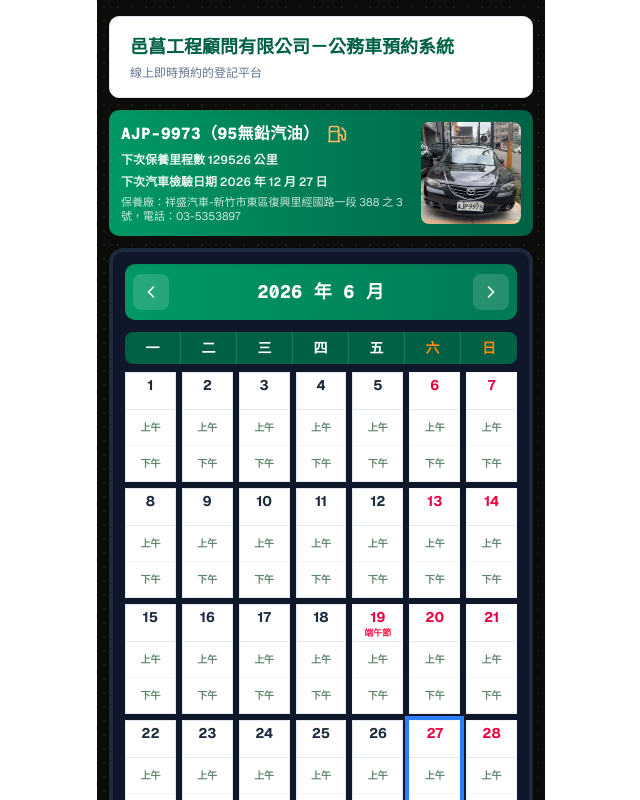
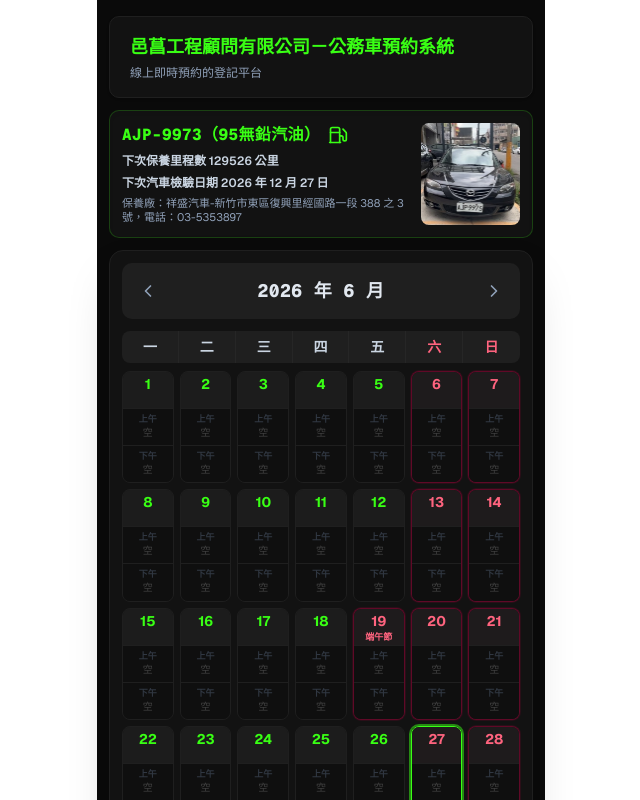
Before and after one commit to nash1399-rgb/AJP-9973-MAZDA, a Next.js app: page / in a window 1280 px wide. Shown: the top 800 px of the page, without its empty margins (319-959 px from the left). Built offline with nearby package versions, Linux system fonts and the light colour scheme; no server answers; the database is empty.

Commit message:
style: 修正六日格子與全面對齊純黑萊姆綠風格

```diff
--- a/components/vehicle-booking.tsx
+++ b/components/vehicle-booking.tsx
@@ -14,7 +14,7 @@ import {
   orderBy,
 } from "firebase/firestore"
 
-const WEEKDAYS = [ "一", "二", "三", "四", "五", "六","日"]
+const WEEKDAYS = ["一", "二", "三", "四", "五", "六", "日"]
 const PASSCODE = "1234"
 
 type Slot = "am" | "pm"
@@ -178,70 +178,68 @@ export function VehicleBooking() {
   const monthBookerName = pending?.kind === "cancel" ? pending.name : ""
 
   return (
-    // 這裡強制加上 bg-slate-50，避免外部環境（如深色模式切換）導致全黑
-    <div className="mx-auto flex w-full max-w-md flex-col gap-3 px-3 py-4 min-h-screen vb-dots text-slate-100">
+    // 外層：採用與目標網站一致的純黑背景 [#0a0a0a]，基礎字色改為 slate-100
+    <div className="mx-auto flex w-full max-w-md flex-col gap-3 px-3 py-4 min-h-screen bg-[#0a0a0a] text-slate-100 font-sans">
 
-      {/* Header card */}
-      <header className="rounded-lg border border-slate-200 bg-white px-5 py-4 shadow-sm">
-        <h1 className="text-balance text-lg font-bold text-emerald-800">
+      {/* Header card：深黑底色 [#121212] 與暗色細邊框 [#1f1f1f] */}
+      <header className="rounded-lg border border-[#1f1f1f] bg-[#121212] px-5 py-4 shadow-sm">
+        <h1 className="text-balance text-lg font-bold text-[#39ff14]">
           邑菖工程顧問有限公司－公務車預約系統
         </h1>
-        <p className="mt-1 text-xs text-slate-500">線上即時預約的登記平台</p>
+        <p className="mt-1 text-xs text-slate-400">線上即時預約的登記平台</p>
       </header>
 
       {/* License plate banner + vehicle info */}
-      <div className="flex items-stretch gap-3 overflow-hidden rounded-lg bg-gradient-to-r from-emerald-600 to-emerald-800 p-3 text-white shadow-inner">
+      <div className="flex items-stretch gap-3 overflow-hidden rounded-lg border border-[#39ff14]/20 bg-[#121212] p-3 text-white shadow-inner">
         <div className="flex flex-1 flex-col justify-center gap-1.5">
           <div className="flex items-center gap-2">
-            <span className="font-mono text-base font-extrabold tracking-wide">
+            <span className="font-mono text-base font-extrabold tracking-wide text-[#39ff14]">
               AJP-9973（95無鉛汽油）
             </span>
-            <Fuel className="size-5 shrink-0 text-orange-300" aria-hidden="true" />
+            <Fuel className="size-5 shrink-0 text-[#39ff14]" aria-hidden="true" />
           </div>
-          <div className="text-xs font-semibold opacity-90">下次保養里程數 129526 公里</div>
-          <div className="text-xs font-semibold opacity-90">下次汽車檢驗日期 2026 年 12 月 27 日</div>
-          <div className="text-[11px] leading-tight opacity-80">保養廠：祥盛汽車-新竹市東區復興里經國路一段 388 之 3 號，電話：03-5353897</div>
+          <div className="text-xs font-semibold text-slate-300">下次保養里程數 129526 公里</div>
+          <div className="text-xs font-semibold text-slate-300">下次汽車檢驗日期 2026 年 12 月 27 日</div>
+          <div className="text-[11px] leading-tight text-slate-400">保養廠：祥盛汽車-新竹市東區復興里經國路一段 388 之 3 號，電話：03-5353897</div>
         </div>
         <img
           src="/images/ajp-9973.jpg"
           alt="公務車照片"
-          className="w-1/4 shrink-0 self-center rounded-md object-cover bg-emerald-700 min-h-[60px]"
+          className="w-1/4 shrink-0 self-center rounded-md object-cover bg-neutral-800 min-h-[60px]"
         />
       </div>
 
       {/* Calendar */}
-      <section className="overflow-hidden rounded-xl border-4 border-slate-800 bg-slate-900 p-3 shadow-lg ring-1 ring-black/20">
+      <section className="overflow-hidden rounded-xl border border-[#1f1f1f] bg-[#121212] p-3 shadow-2xl">
 
         {/* Calendar header */}
-        <div className="flex items-center justify-between rounded-lg bg-gradient-to-r from-emerald-600 to-emerald-700 px-2 py-2.5 shadow-inner">
+        <div className="flex items-center justify-between rounded-lg bg-[#1f1f1f] px-2 py-2.5">
           <button
             type="button"
             onClick={() => changeMonth(-1)}
-            className="flex size-9 items-center justify-center rounded-md bg-white/15 text-white transition-colors hover:bg-white/30"
+            className="flex size-9 items-center justify-center rounded-md text-slate-400 transition-colors hover:bg-neutral-800 hover:text-[#39ff14]"
           >
             <ChevronLeft className="size-5" />
           </button>
-          <span className="select-none font-mono text-lg font-extrabold tracking-wide text-white">
+          <span className="select-none font-mono text-lg font-extrabold tracking-wide text-slate-200">
             {year} 年 {month} 月
           </span>
           <button
             type="button"
             onClick={() => changeMonth(1)}
-            className="flex size-9 items-center justify-center rounded-md bg-white/15 text-white transition-colors hover:bg-white/30"
+            className="flex size-9 items-center justify-center rounded-md text-slate-400 transition-colors hover:bg-neutral-800 hover:text-[#39ff14]"
           >
             <ChevronRight className="size-5" />
           </button>
         </div>
 
         {/* Weekday header */}
-        <div className="mt-3 grid grid-cols-7 overflow-hidden rounded-md bg-emerald-800 text-center text-sm font-semibold text-white">
+        <div className="mt-3 grid grid-cols-7 overflow-hidden rounded-md bg-[#1f1f1f] text-center text-sm font-semibold text-slate-300">
           {WEEKDAYS.map((w, i) => (
             <div
               key={w}
-             className={`border-r border-white/15 py-1.5 last:border-r-0 ${
-  i === 5 || i === 6
-    ? "font-extrabold text-orange-400"
-    : "text-white"
+              className={`border-r border-neutral-800 py-1.5 last:border-r-0 ${
+                i === 5 || i === 6 ? "font-extrabold text-rose-400" : "text-slate-300"
               }`}
             >
               {w}
@@ -253,18 +251,13 @@ export function VehicleBooking() {
         <div className="mt-2 grid grid-cols-7 gap-1.5" onTouchStart={onTouchStart} onTouchEnd={onTouchEnd}>
           {cells.map((day, idx) => {
             const col = idx % 7
-            const weekend = col === 5 || col === 6
+            const weekend = col === 5 || col === 6 // 六與日
 
             if (day === null) return (
-  <div
-    key={`empty-${idx}`}
-    className="min-h-[110px]"
-    aria-hidden="true"
-  />
+              <div key={`empty-${idx}`} className="min-h-[110px]" aria-hidden="true" />
             )
 
             const today = new Date()
-
             const isToday =
               today.getFullYear() === year &&
               today.getMonth() + 1 === month &&
@@ -275,53 +268,46 @@ const isToday =
             const am = bookerOf(day, "am")
             const pm = bookerOf(day, "pm")
             const booked = !!am || !!pm
-            const isActiveBooking = pending?.kind === "book" && pending.day === day
+
             return (
               <div
                 key={`${year}-${month}-${day}`}
-      className={`relative flex min-h-[110px] flex-col overflow-hidden border border-slate-100 bg-white transition-all duration-200 ease-out
-hover:-translate-y-[2px]
-hover:shadow-md
-hover:border-slate-300
-hover:z-10
+                className={`relative flex min-h-[110px] flex-col overflow-hidden rounded-md border transition-all duration-200 ease-out
+                  hover:-translate-y-[2px] hover:shadow-md hover:z-10
                   ${
                     isToday
-  ? "border-blue-600 ring-4 ring-blue-500"
+                      ? "border-[#39ff14] ring-2 ring-[#39ff14]/50 z-10"
                       : booked
-    ? "border-orange-500"
+                        ? "border-amber-500"
                         : isOff
-      ? "border-red-200 bg-red-50"
-      : "border-slate-200"
-}`}
+                          ? "border-rose-900/60 ring-1 ring-rose-900/20" // 🔴 放假日/六日：紅色細框
+                          : "border-[#1f1f1f]"
+                  }
+                  ${isOff ? "bg-rose-950/25" : "bg-[#161616]"}`} // 🔴 放假日/六日：高質感暗紅襯底
               >
                 {/* date header */}
-                <div className="px-1 pt-0.5 pb-0.5 bg-white/60">
-
+                <div className="px-1 pt-0.5 pb-0.5 bg-[#1f1f1f]/80">
                   <div className="flex flex-col items-center">
-    <span className={`text-sm font-bold ${isOff ? "text-rose-600" : "text-slate-800"}`}>
+                    <span className={`text-sm font-bold ${isOff ? "text-rose-400" : "text-[#39ff14]"}`}>
                       {day}
                     </span>
-
-
+                  </div>
+                  <span className="block h-3 truncate text-center text-[9px] font-semibold leading-3 text-rose-400">
+                    {holiday ?? ""}
+                  </span>
                 </div>
 
-  <span className="block h-3 truncate text-center text-[9px] font-semibold leading-3 text-rose-500">
-    {holiday ?? ""}
-  </span>
-
-</div>
-
-                <div className="h-px bg-slate-200" />
+                <div className="h-px bg-[#1f1f1f]" />
 
                 {/* AM / PM Slots */}
-                <div className="flex flex-1 flex-col bg-white">
+                <div className="flex flex-1 flex-col bg-[#0f0f0f]">
                   <SlotArea
                     label="上午"
                     booker={am}
                     onBook={() => requestBook(day, "am")}
                     onCancel={() => requestCancel(day, "am", am)}
                   />
-                  <div className="h-px bg-slate-100" />
+                  <div className="h-px bg-[#1f1f1f]" />
                   <SlotArea
                     label="下午"
                     booker={pm}
@@ -335,16 +321,16 @@ ${
         </div>
       </section>
 
-      <p className="py-2 text-center text-xs text-slate-400">
+      <p className="py-2 text-center text-xs text-slate-500">
         《左右滑動或點箭頭切換月份；點擊時段預約，取消需輸入管制密碼1234》
       </p>
 
-      {/* Modal */}
+      {/* Modal 彈窗：同步調整為純黑萊姆綠配色 */}
       {pending && (
-        <div className="fixed inset-0 z-50 flex items-center justify-center bg-black/60 p-4" onClick={closeModal}>
-          <div className="w-full max-w-xs rounded-lg border border-slate-200 bg-white p-5 text-slate-800 shadow-xl" onClick={(e) => e.stopPropagation()}>
+        <div className="fixed inset-0 z-50 flex items-center justify-center bg-black/80 p-4" onClick={closeModal}>
+          <div className="w-full max-w-xs rounded-lg border border-[#1f1f1f] bg-[#121212] p-5 text-slate-100 shadow-2xl" onClick={(e) => e.stopPropagation()}>
             <div className="flex items-center justify-between">
-              <h2 className="flex items-center gap-1.5 text-base font-bold text-emerald-800">
+              <h2 className="flex items-center gap-1.5 text-base font-bold text-[#39ff14]">
                 {pending.kind === "book" ? (
                   <>
                     <User className="size-4" />
@@ -357,15 +343,15 @@ ${
                   </>
                 )}
               </h2>
-              <button type="button" onClick={closeModal} className="text-slate-400 hover:text-slate-600">
+              <button type="button" onClick={closeModal} className="text-slate-500 hover:text-slate-300">
                 <X className="size-5" />
               </button>
             </div>
 
             {pending.kind === "book" ? (
               <>
-                <p className="mt-2 text-sm text-slate-600">
-                  預約 <span className="font-bold text-emerald-700">{`${year}/${month}/${pending.day}`}</span>，請選擇時段並輸入姓名。
+                <p className="mt-2 text-sm text-slate-300">
+                  預約 <span className="font-bold text-[#39ff14]">{`${year}/${month}/${pending.day}`}</span>，請選擇時段並輸入姓名。
                 </p>
 
                 <div className="mt-3 grid grid-cols-3 gap-1.5">
@@ -386,10 +372,10 @@ ${
                         }}
                         className={`rounded-md border py-2 text-sm font-semibold transition-colors ${
                           disabled
-                            ? "cursor-not-allowed border-slate-100 bg-slate-50 text-slate-300"
+                            ? "cursor-not-allowed border-neutral-800 bg-[#0f0f0f] text-neutral-700"
                             : selected
-                              ? "border-amber-500 bg-amber-500 text-white"
-                              : "border-slate-200 bg-white text-emerald-800 hover:bg-slate-50"
+                              ? "border-[#39ff14] bg-[#39ff14] text-black"
+                              : "border-neutral-700 bg-[#1f1f1f] text-[#39ff14] hover:bg-neutral-800"
                         }`}
                       >
                         {text}
@@ -408,14 +394,14 @@ ${
                   }}
                   onKeyDown={(e) => { if (e.key === "Enter") confirm() }}
                   placeholder="請輸入姓名"
-                  className="mt-3 w-full rounded-md border border-slate-200 bg-white px-3 py-2 text-center text-base text-emerald-800 outline-none focus:border-emerald-500 focus:ring-1 focus:ring-emerald-500"
+                  className="mt-3 w-full rounded-md border border-neutral-700 bg-[#0f0f0f] px-3 py-2 text-center text-base text-[#39ff14] outline-none focus:border-[#39ff14]"
                 />
-                {error && <p className="mt-1.5 text-xs font-medium text-rose-600">請輸入姓名。</p>}
+                {error && <p className="mt-1.5 text-xs font-medium text-rose-400">請輸入姓名。</p>}
               </>
             ) : (
               <>
-                <p className="mt-2 text-sm text-slate-600">
-                  取消 <span className="font-bold text-emerald-700">{`${year}/${month}/${pending.day}`}</span> 時段（{monthBookerName}），請輸入管制密碼。
+                <p className="mt-2 text-sm text-slate-300">
+                  取消 <span className="font-bold text-[#39ff14]">{`${year}/${month}/${pending.day}`}</span> 時段（{monthBookerName}），請輸入管制密碼。
                 </p>
                 <input
                   type="password"
@@ -428,9 +414,9 @@ ${
                   }}
                   onKeyDown={(e) => { if (e.key === "Enter") confirm() }}
                   placeholder="請輸入密碼"
-                  className="mt-3 w-full rounded-md border border-slate-200 bg-white px-3 py-2 text-center text-lg tracking-[0.4em] text-emerald-800 outline-none focus:border-emerald-500 focus:ring-1 focus:ring-emerald-500"
+                  className="mt-3 w-full rounded-md border border-neutral-700 bg-[#0f0f0f] px-3 py-2 text-center text-lg tracking-[0.4em] text-[#39ff14] outline-none focus:border-[#39ff14]"
                 />
-                {error && <p className="mt-1.5 text-xs font-medium text-rose-600">密碼錯誤，請重新輸入。</p>}
+                {error && <p className="mt-1.5 text-xs font-medium text-rose-400">密碼錯誤，請重新輸入。</p>}
               </>
             )}
 
@@ -438,17 +424,17 @@ ${
               <button
                 type="button"
                 onClick={closeModal}
-                className="flex-1 rounded-md border border-slate-200 bg-white py-2 text-sm font-semibold text-slate-600 hover:bg-slate-50"
+                className="flex-1 rounded-md border border-neutral-700 bg-[#1f1f1f] py-2 text-sm font-semibold text-slate-300 hover:bg-neutral-800"
               >
                 關閉
               </button>
               <button
                 type="button"
                 onClick={confirm}
-                className={`flex-1 rounded-md py-2 text-sm font-semibold text-white shadow-sm ${
+                className={`flex-1 rounded-md py-2 text-sm font-semibold shadow-sm ${
                   pending.kind === "book"
-                    ? "bg-emerald-600 hover:bg-emerald-700"
-                    : "bg-rose-600 hover:bg-rose-700"
+                    ? "bg-[#39ff14] text-black hover:opacity-90"
+                    : "bg-rose-600 text-white hover:bg-rose-700"
                 }`}
               >
                 {pending.kind === "book" ? "確認預約" : "確認取消"}
@@ -481,15 +467,17 @@ function SlotArea({
       aria-label={active ? `${label} 已由 ${booker} 預約，點擊取消` : `預約 ${label}`}
       className={`flex flex-1 flex-col items-center justify-center gap-0.5 px-0.5 py-1.5 text-xs font-semibold transition-colors ${
         active
-          ? "bg-[var(--vb-orange-soft)] text-[var(--vb-orange)]"
-          : "text-[var(--vb-green-deep)] hover:bg-white/50"
+          ? "bg-amber-950/30 text-amber-400 hover:bg-amber-950/50"
+          : "text-slate-500 hover:bg-neutral-800 hover:text-[#39ff14]"
       }`}
     >
-      <span className="shrink-0 text-[10px] opacity-70">{label}</span>
-      {active && (
-        <span className="w-full break-words px-0.5 text-center text-[11px] font-bold leading-tight">
+      <span className="shrink-0 text-[9px] opacity-40 leading-none">{label}</span>
+      {active ? (
+        <span className="w-full truncate px-0.5 text-center text-[11px] font-bold tracking-tight text-amber-300确定">
           {booker}
         </span>
+      ) : (
+        <span className="text-[10px] text-neutral-700 font-normal">空</span>
       )}
     </button>
   )
```
Lines whose indentation alone changed are shown as unchanged.
